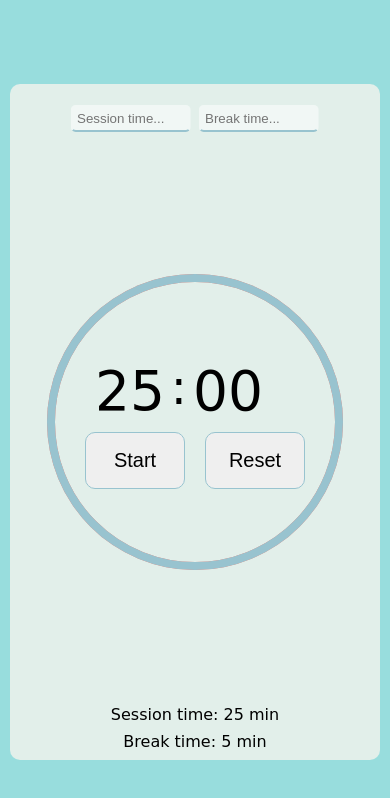
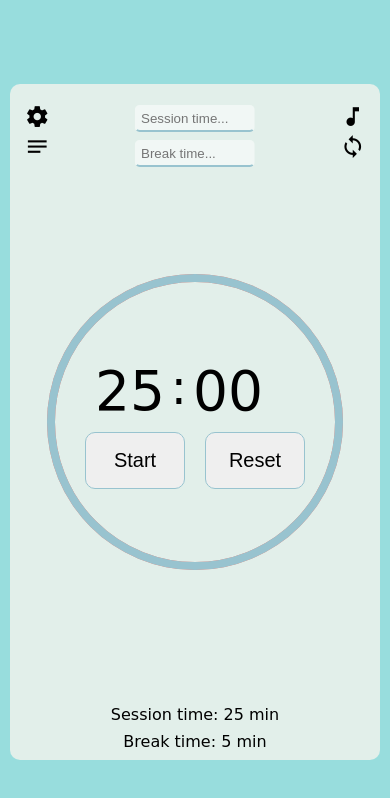
Before and after one commit to Alex-Rubanov/pomodoro-app, a plain HTML site: page index.html in a window 390 px wide. Drawn offline with Linux system fonts and the light colour scheme; a web font is replaced by a local one.

Commit message:
added some icons for control

```diff
--- /dev/null
+++ b/fonts.css
@@ -0,0 +1,81 @@
+@font-face {
+  font-family: 'icomoon';
+  src:  url('fonts/icomoon.eot?dlfqgb');
+  src:  url('fonts/icomoon.eot?dlfqgb#iefix') format('embedded-opentype'),
+    url('fonts/icomoon.ttf?dlfqgb') format('truetype'),
+    url('fonts/icomoon.woff?dlfqgb') format('woff'),
+    url('fonts/icomoon.svg?dlfqgb#icomoon') format('svg');
+  font-weight: normal;
+  font-style: normal;
+  font-display: block;
+}
+
+[class^="icon-"], [class*=" icon-"] {
+  /* use !important to prevent issues with browser extensions that change fonts */
+  font-family: 'icomoon' !important;
+  speak: never;
+  font-style: normal;
+  font-weight: normal;
+  font-variant: normal;
+  text-transform: none;
+  line-height: 1;
+
+  /* Better Font Rendering =========== */
+  -webkit-font-smoothing: antialiased;
+  -moz-osx-font-smoothing: grayscale;
+}
+
+.icon-location_history:before {
+  content: "\e90b";
+}
+.icon-sync_disabled:before {
+  content: "\e906";
+}
+.icon-loop:before {
+  content: "\e908";
+}
+.icon-sync:before {
+  content: "\e908";
+}
+.icon-access_time:before {
+  content: "\e909";
+}
+.icon-query_builder:before {
+  content: "\e909";
+}
+.icon-schedule:before {
+  content: "\e909";
+}
+.icon-color_lens:before {
+  content: "\e90a";
+}
+.icon-palette:before {
+  content: "\e90a";
+}
+.icon-file_download_done:before {
+  content: "\e903";
+}
+.icon-done:before {
+  content: "\e905";
+}
+.icon-create:before {
+  content: "\e900";
+}
+.icon-mode_edit:before {
+  content: "\e900";
+}
+.icon-edit:before {
+  content: "\e900";
+}
+.icon-notes:before {
+  content: "\e901";
+}
+.icon-music_off:before {
+  content: "\e902";
+}
+.icon-music_note:before {
+  content: "\e907";
+}
+.icon-settings:before {
+  content: "\e904";
+}
--- a/index.html
+++ b/index.html
@@ -7,6 +7,7 @@
     <title>Pomodoro app</title>
     <script defer src="./script.js"></script>
     <link rel="preconnect" href="https://fonts.googleapis.com"><link rel="preconnect" href="https://fonts.gstatic.com" crossorigin><link href="https://fonts.googleapis.com/css2?family=Josefin+Sans:wght@400;700&family=Unbounded:wght@200;400;800&display=swap" rel="stylesheet">
+    <link rel="stylesheet" href="./fonts.css">
     <link rel="stylesheet" href="./style.css">
 </head>
 <body>
@@ -34,6 +35,13 @@
         </div>
 
         <span class="current-values"><span class="session-value">Session time: 25 min</span> <span class="break-value">Break time: 5 min</span></span>
+
+        <div class="menu-icons">
+            <span class="icon-settings"></span>
+            <span class="icon-notes"></span>
+            <span class="icon-music_note"></span>
+            <span class="icon-loop"></span>
+        </div>
     </div>
 </body>
 </html>
--- a/script.js
+++ b/script.js
@@ -175,7 +175,7 @@ const switchToBreakTime = () => {
     colorFill = 100 / breakTime;
     circleBorder.style.stroke = BREAK_TIME_COLOR;
 
-    intervalID = setInterval(setClockTime, 1000);
+    intervalID = setInterval(setClockTime, 10);
 };
 
 const clearTimer = () => {
@@ -184,7 +184,7 @@ const clearTimer = () => {
         createAnimatedCircle(10000);
 
         if (breakTimeID) {
-            setTimeout(switchToBreakTime, 10);
+            setTimeout(switchToBreakTime, 10000);
         }
 
         minutes.textContent = '00';
--- a/style.css
+++ b/style.css
@@ -86,6 +86,15 @@ body {
    .app-wrapper {
         width: 95%;
         height: 80vh;
+   }
+
+   .settings-menu {
+    flex-direction: column;
+    align-items: center;
+   }
+
+   .menu-icons {
+    font-size: 12px;
    }
 }
 
@@ -232,3 +241,137 @@ body {
     cursor: pointer;
     border: 1px solid rgba(0, 0, 0, 0.5);
 }
+
+.icon-settings {
+    position: absolute;
+    top: 20px;
+    left: 15px;
+    font-size: 25px;
+}
+
+.icon-settings:hover {
+    padding-right: 10px;
+    transition: all 0.5s ease;
+    cursor: pointer;
+}
+
+.icon-settings:after {
+    content: 'Settings';
+    opacity: 0;
+    width: 0;
+    height: 22px;
+    display: block;
+    position: absolute;
+    top: 2px;
+    left: -10px;
+    font-size: 18px;
+
+}
+
+.icon-settings:hover:after {
+    transform: translateX(40px);
+    padding-right: 10px;
+    opacity: 1;
+    border-bottom: 1px solid #000;
+    width: 50px;
+    transition: all 0.5s ease;
+}
+
+.icon-notes {
+    position: absolute;
+    top: 50px;
+    left: 15px;
+    font-size: 25px;
+}
+
+.icon-notes:hover {
+    padding-right: 10px;
+    transition: all 0.5s ease;
+    cursor: pointer;
+}
+
+.icon-notes:hover:after {
+    transform: translateX(40px);
+    opacity: 1;
+    border-bottom: 1px solid #000;
+    width: 45px;
+    transition: all 0.5s ease;
+}
+
+.icon-notes:after {
+    content: 'Notes';
+    width: 0;
+    height: 12px;
+    opacity: 0;
+    position: absolute;
+    top: 2px;
+    left: -10px;
+    font-size: 18px;
+    padding-bottom: 10px;
+}
+
+.icon-music_note {
+    position: absolute;
+    top: 20px;
+    right: 15px;
+    font-size: 25px;
+}
+
+.icon-music_note {
+    padding-left: 10px;
+    transition: all 0.5s ease;
+    cursor: pointer;
+}
+
+.icon-music_note:after {
+    content: 'Sound';
+    width: 0;
+    height: 12px;
+    opacity: 0;
+    position: absolute;
+    top: 4px;
+    right: 0;
+    font-size: 18px;
+    padding-bottom: 10px;
+}
+
+.icon-music_note:hover:after {
+    transform: translateX(-25px);
+    opacity: 1;
+    border-bottom: 1px solid #000;
+    width: 48px;
+    transition: all 0.5s ease;
+}
+
+.icon-loop {
+    position: absolute;
+    top: 50px;
+    right: 15px;
+    font-size: 25px;
+}
+
+.icon-loop {
+    padding-left: 10px;
+    transition: all 0.5s ease;
+    cursor: pointer;
+}
+
+.icon-loop:after {
+    content: 'Repeat';
+    width: 0;
+    height: 12px;
+    opacity: 0;
+    position: absolute;
+    top: 2px;
+    right: 0;
+    font-size: 18px;
+    padding-bottom: 10px;
+}
+
+.icon-loop:hover:after {
+    transform: translateX(-28px);
+    opacity: 1;
+    border-bottom: 1px solid #000;
+    width: 52px;
+    transition: all 0.5s ease;
+}
```
Also changed, not shown: fonts/icomoon.ttf (added), fonts/icomoon.woff (added), 2 other files.
